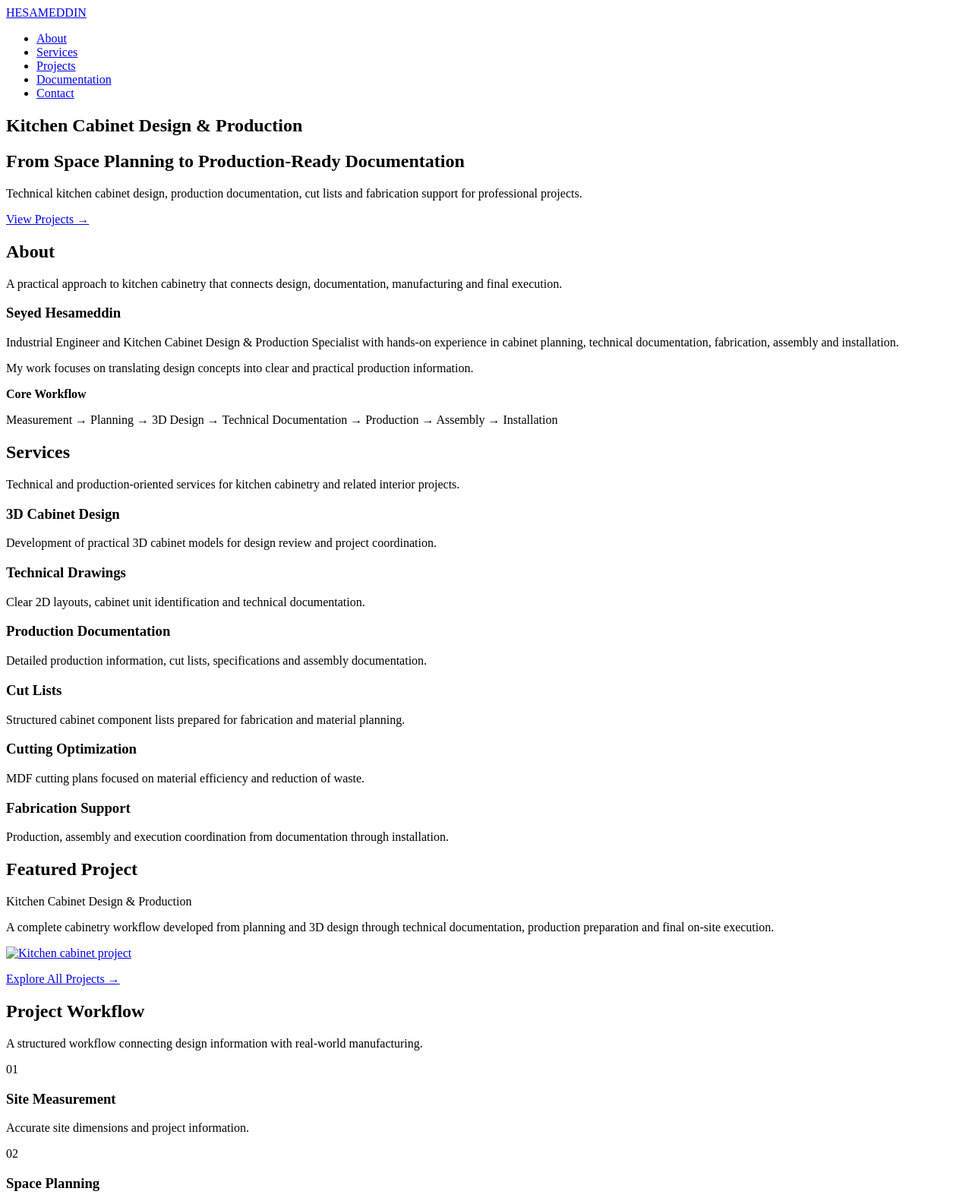
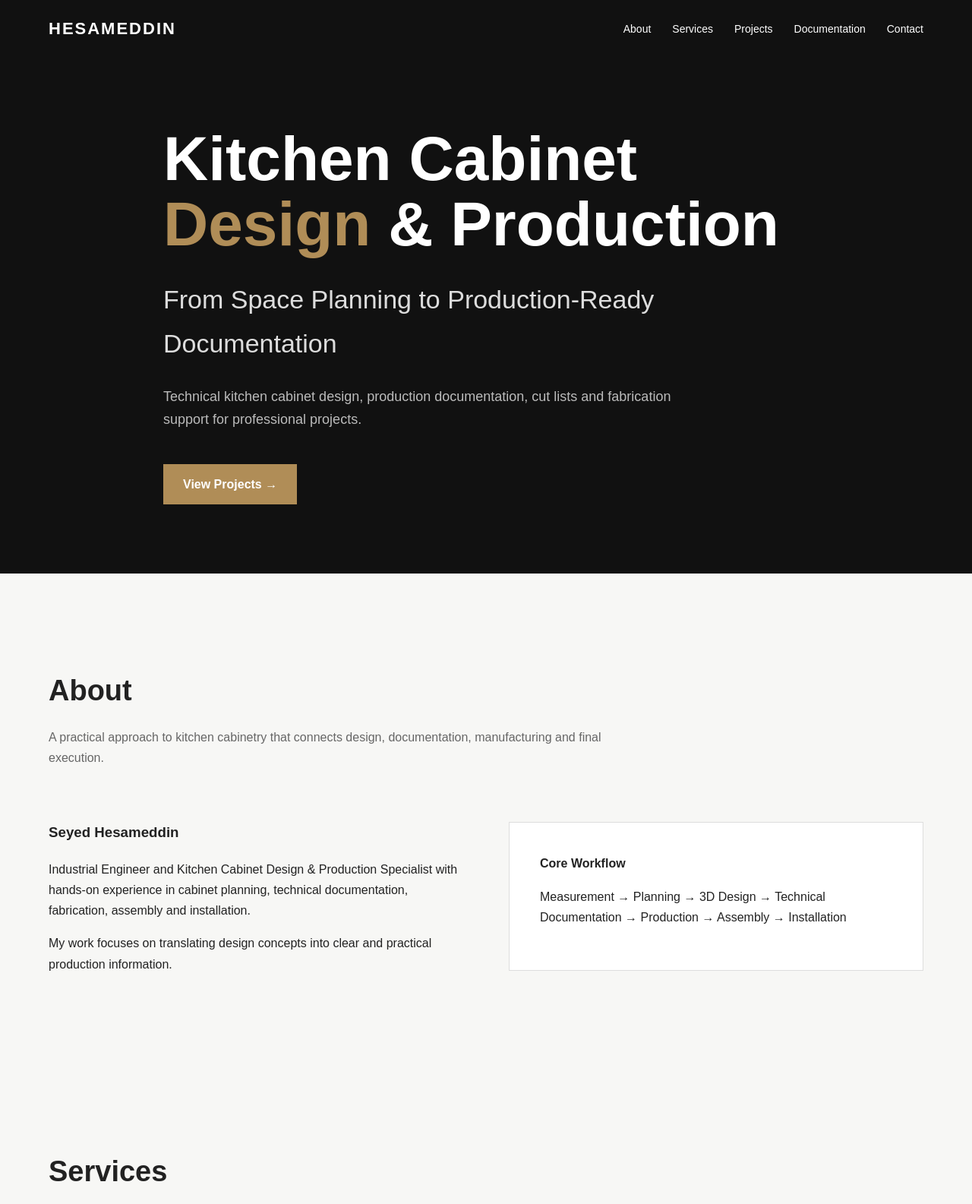
Before and after one commit to s-hesameddin/s-hesameddin.github.io, a plain HTML site: page index.html in a window 1280 px wide. Shown: the top 1585 px of the page at 76% size. Drawn offline with Linux system fonts and the light colour scheme.

Commit message:
Update style.css

```diff
--- a/style.css
+++ b/style.css
@@ -1 +1,356 @@
-/* IMPORTANT: Copy your existing style.css into this file. The new HTML pages are designed to use it. */
+/* =========================
+   GLOBAL SETTINGS
+========================= */
+
+* {
+    box-sizing: border-box;
+}
+
+html {
+    scroll-behavior: smooth;
+}
+
+body {
+    margin: 0;
+    font-family: Arial, sans-serif;
+    background: #f7f7f5;
+    color: #222222;
+    line-height: 1.7;
+}
+
+a {
+    color: inherit;
+    text-decoration: none;
+}
+
+img {
+    max-width: 100%;
+    display: block;
+}
+
+/* =========================
+   CONTAINER
+========================= */
+
+.container {
+    width: 90%;
+    max-width: 1200px;
+    margin: 0 auto;
+}
+
+/* =========================
+   HEADER
+========================= */
+
+header {
+    background: #111111;
+    color: white;
+    position: sticky;
+    top: 0;
+    z-index: 1000;
+}
+
+.navbar {
+    min-height: 75px;
+    display: flex;
+    align-items: center;
+    justify-content: space-between;
+}
+
+.logo {
+    font-size: 22px;
+    font-weight: 700;
+    letter-spacing: 2px;
+}
+
+.nav-links {
+    display: flex;
+    gap: 28px;
+    list-style: none;
+    margin: 0;
+    padding: 0;
+}
+
+.nav-links a {
+    font-size: 14px;
+    color: #ffffff;
+    transition: 0.3s;
+}
+
+.nav-links a:hover {
+    color: #b08d57;
+}
+
+/* =========================
+   HERO
+========================= */
+
+.hero {
+    min-height: 85vh;
+    display: flex;
+    align-items: center;
+    background: #111111;
+    color: white;
+}
+
+.hero-content {
+    max-width: 850px;
+}
+
+.hero h1 {
+    font-size: clamp(42px, 7vw, 82px);
+    line-height: 1.05;
+    margin: 0 0 25px;
+}
+
+.hero h2 {
+    font-size: clamp(20px, 3vw, 34px);
+    font-weight: 400;
+    margin-bottom: 25px;
+    color: #dddddd;
+}
+
+.hero p {
+    max-width: 700px;
+    font-size: 18px;
+    color: #bbbbbb;
+}
+
+.accent {
+    color: #b08d57;
+}
+
+.button {
+    display: inline-block;
+    margin-top: 25px;
+    padding: 13px 26px;
+    background: #b08d57;
+    color: white;
+    font-weight: 600;
+    transition: 0.3s;
+}
+
+.button:hover {
+    background: #967545;
+}
+
+/* =========================
+   SECTIONS
+========================= */
+
+section {
+    padding: 90px 0;
+}
+
+.section-title {
+    font-size: 38px;
+    margin-bottom: 15px;
+}
+
+.section-intro {
+    max-width: 750px;
+    color: #666666;
+    margin-bottom: 50px;
+}
+
+/* =========================
+   ABOUT
+========================= */
+
+.about-grid {
+    display: grid;
+    grid-template-columns: 1fr 1fr;
+    gap: 60px;
+    align-items: center;
+}
+
+.about-box {
+    background: white;
+    padding: 40px;
+    border: 1px solid #dddddd;
+}
+
+/* =========================
+   SERVICES
+========================= */
+
+.services-grid {
+    display: grid;
+    grid-template-columns: repeat(3, 1fr);
+    gap: 25px;
+}
+
+.service-card {
+    background: white;
+    padding: 35px;
+    border: 1px solid #dddddd;
+    transition: 0.3s;
+}
+
+.service-card:hover {
+    transform: translateY(-5px);
+    border-color: #b08d57;
+}
+
+.service-card h3 {
+    margin-top: 0;
+}
+
+/* =========================
+   PROJECT
+========================= */
+
+.project-feature {
+    background: #111111;
+    color: white;
+}
+
+.project-image {
+    margin-top: 40px;
+}
+
+.project-image img {
+    width: 100%;
+}
+
+/* =========================
+   WORKFLOW
+========================= */
+
+.workflow-grid {
+    display: grid;
+    grid-template-columns: repeat(4, 1fr);
+    gap: 20px;
+}
+
+.workflow-step {
+    background: white;
+    padding: 30px;
+    border-top: 3px solid #b08d57;
+}
+
+.workflow-number {
+    font-size: 14px;
+    color: #b08d57;
+    font-weight: bold;
+}
+
+/* =========================
+   DOCUMENTATION
+========================= */
+
+.documentation {
+    background: white;
+}
+
+.document-list {
+    display: grid;
+    grid-template-columns: repeat(2, 1fr);
+    gap: 20px;
+}
+
+.document-card {
+    border: 1px solid #dddddd;
+    padding: 30px;
+}
+
+.document-card a {
+    color: #8b6d3f;
+    font-weight: 600;
+}
+
+/* =========================
+   EXECUTION
+========================= */
+
+.execution-grid {
+    display: grid;
+    grid-template-columns: repeat(3, 1fr);
+    gap: 20px;
+}
+
+.execution-grid img {
+    width: 100%;
+    height: 280px;
+    object-fit: cover;
+}
+
+/* =========================
+   CONTACT
+========================= */
+
+.contact {
+    background: #111111;
+    color: white;
+}
+
+.contact p {
+    color: #cccccc;
+}
+
+.contact-link {
+    color: #b08d57;
+    font-size: 20px;
+}
+
+/* =========================
+   FOOTER
+========================= */
+
+footer {
+    background: #0b0b0b;
+    color: #888888;
+    text-align: center;
+    padding: 25px;
+    font-size: 13px;
+}
+
+/* =========================
+   MOBILE
+========================= */
+
+@media (max-width: 900px) {
+
+    .services-grid,
+    .workflow-grid {
+        grid-template-columns: 1fr 1fr;
+    }
+
+    .about-grid {
+        grid-template-columns: 1fr;
+    }
+
+    .execution-grid {
+        grid-template-columns: 1fr 1fr;
+    }
+}
+
+@media (max-width: 600px) {
+
+    .nav-links {
+        display: none;
+    }
+
+    section {
+        padding: 65px 0;
+    }
+
+    .services-grid,
+    .workflow-grid,
+    .document-list,
+    .execution-grid {
+        grid-template-columns: 1fr;
+    }
+
+    .hero {
+        min-height: 75vh;
+    }
+
+    .hero h1 {
+        font-size: 48px;
+    }
+
+    .hero p {
+        font-size: 16px;
+    }
+}
```
